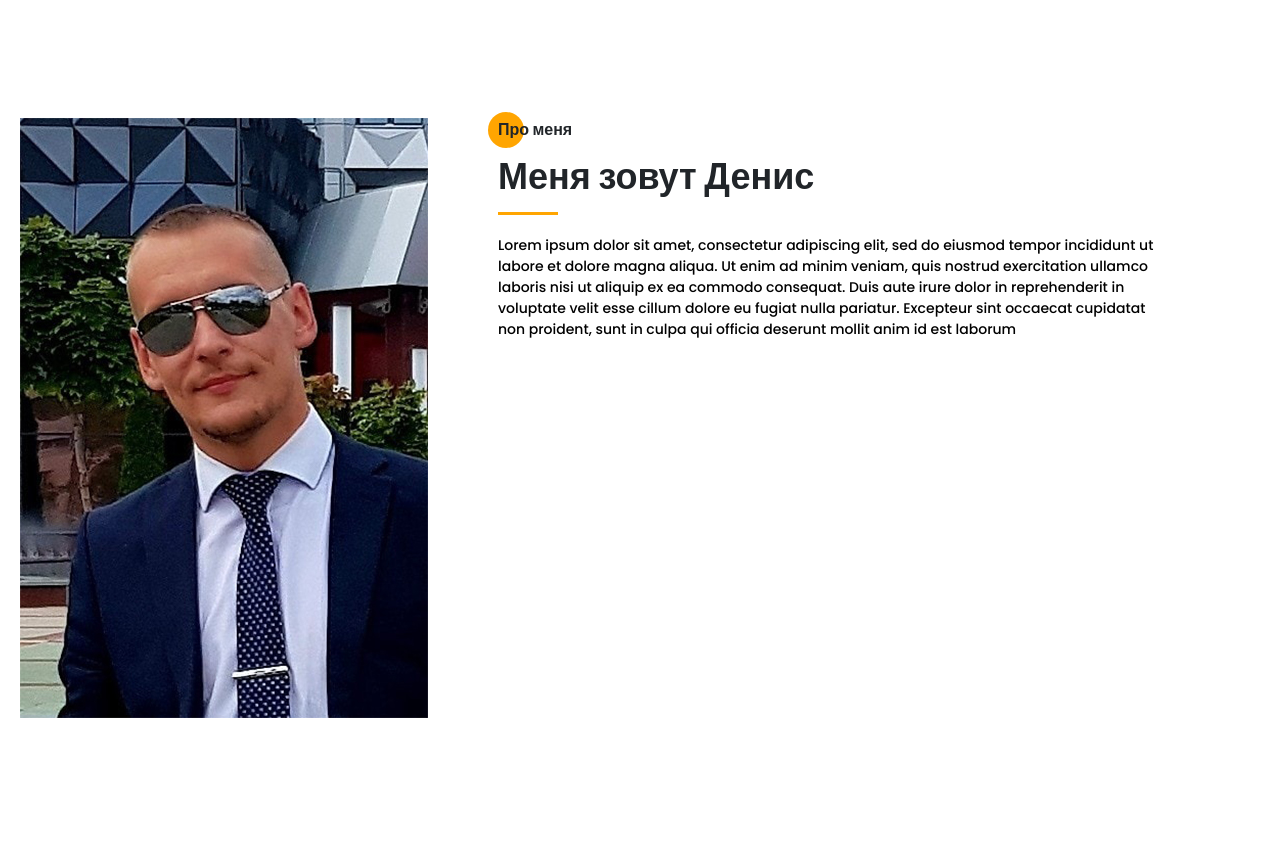
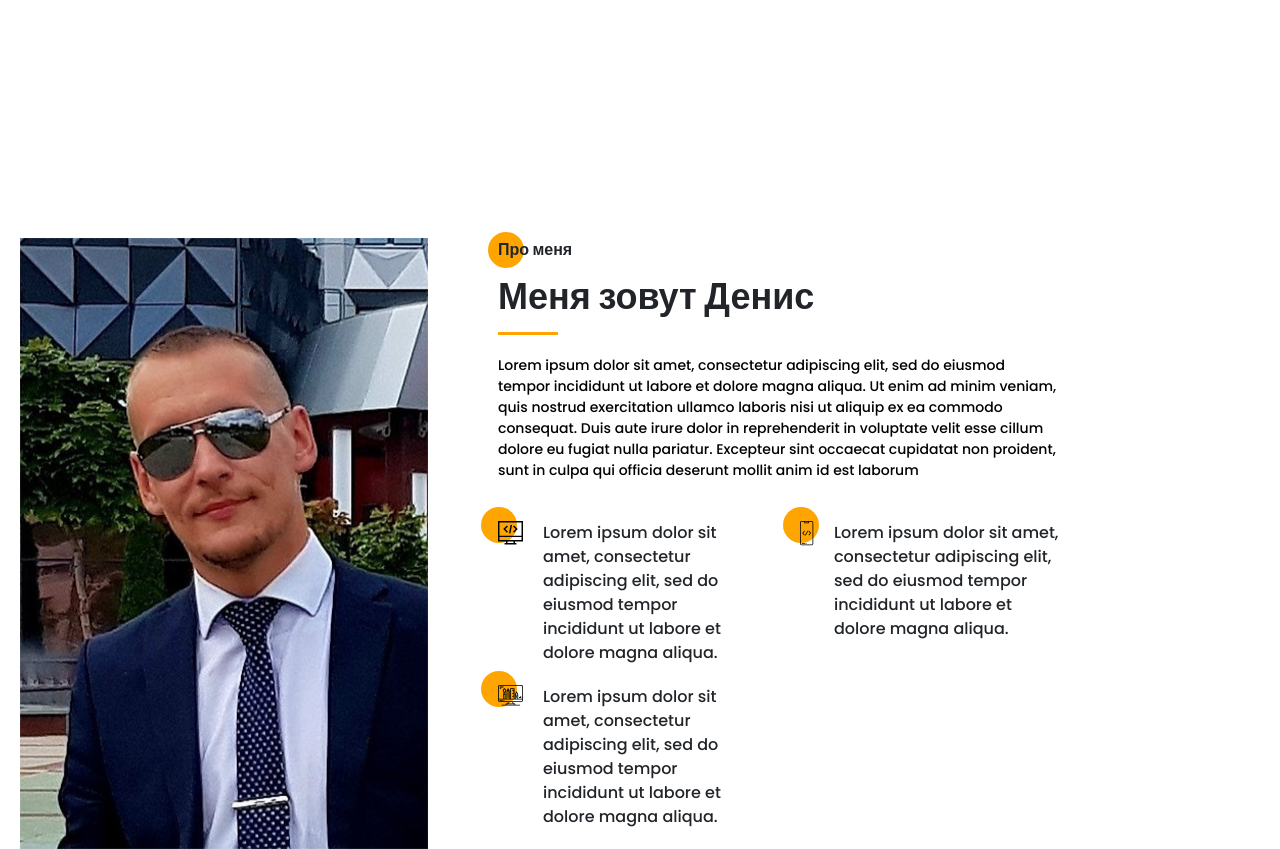
Before and after one commit to Dezmoss/Portfolio, a website: page src/index.html in a window 1280 px wide. Shown: the part 1016-1865 px from the top of the page. Before the commit the page ends 1734 px from the top, so only its background shows below. Drawn offline with Linux system fonts and the light colour scheme.

Commit message:
About section complete

```diff
--- a/src/index.html
+++ b/src/index.html
@@ -101,20 +101,19 @@
                     <h2 class="title_fz36">Меня зовут Денис</h2>
                     <div class="divider"></div>
                     <h2 class="about__text">Lorem ipsum dolor sit amet, consectetur adipiscing elit, sed do eiusmod tempor incididunt ut labore et dolore magna aliqua. Ut enim ad minim veniam, quis nostrud exercitation ullamco laboris nisi ut aliquip ex ea commodo consequat. Duis aute irure dolor in reprehenderit in voluptate velit esse cillum dolore eu fugiat nulla pariatur. Excepteur sint occaecat cupidatat non proident, sunt in culpa qui officia deserunt mollit anim id est laborum</h2>
-                </div>
-
                     <div class="about__skills">
                         <div class="about__item">
-                        <img src="" alt="" class="about__icon">
-                        <div class="about_descr"></div>
+                            <img src="icons/about_me/web_development.svg" alt="webdev" class="about__icon about_icon1">
+                            <div class="about__descr">Lorem ipsum dolor sit amet, consectetur adipiscing elit, sed do eiusmod tempor incididunt ut labore et dolore magna aliqua.</div>
                         </div>
                         <div class="about__item">
-                        <img src="" alt="" class="about__icon">
-                        <div class="about_descr"></div>
+                            <img src="icons/about_me/mobile_dev.svg" alt="mobdev" class="about__icon about_icon2">
+                            <div class="about__descr">Lorem ipsum dolor sit amet, consectetur adipiscing elit, sed do eiusmod tempor incididunt ut labore et dolore magna aliqua.</div>
                         </div>
                         <div class="about__item">
-                        <img src="" alt="" class="about__icon">
-                        <div class="about_descr"></div>
+                            <img src="icons/about_me/design.svg" alt="design" class="about__icon about_icon3">
+                            <div class="about__descr">Lorem ipsum dolor sit amet, consectetur adipiscing elit, sed do eiusmod tempor incididunt ut labore et dolore magna aliqua.</div>
+                        </div>
                     </div>
                 </div>
             </div>
--- a/src/sass/base/_mixins.scss
+++ b/src/sass/base/_mixins.scss
@@ -11,3 +11,17 @@
         top: -25%;
     }
 }
+
+@mixin before_circle_about {
+    &:before {
+        content: '';
+        position: absolute;
+        width: 36px;
+        height: 36px;
+        border-radius: 100%;
+        background: $main-color;
+        left: -17px;
+        z-index: -1;
+        top: -14px;
+    }
+}
--- a/src/sass/blocks/_about.scss
+++ b/src/sass/blocks/_about.scss
@@ -4,6 +4,7 @@
     &__wrapper {
         display: flex;
         justify-content: flex-start;
+        margin: 120px 100px 0 0;
     }
     &__info {
         margin-left: 70px;
@@ -15,9 +16,42 @@
         line-height: 21px;
         color: #000000;
     }
+    &__skills {
+        display: flex;
+        justify-content: space-between;
+        margin-top: 40px;
+        flex-wrap: wrap;
+    }
+    &__item {
+        position: relative;
+        display: flex;
+        justify-content: flex-start;
+        width: 260px;
+        min-height: 115px;
+        margin-bottom: 20px;
+        position: relative;
+        @include before_circle_about;
+        z-index: 2;
+    }
+    &__descr {
+        margin-left: 20px;
+    }
+
     &_about-me {
         position: relative;
         @include before_circle;
         z-index: 2;
     }
+    &_icon1 {
+        width: 25px;
+        height: 24px;
+    }
+    &_icon2 {
+        width: 14px;
+        height: 25px;
+    }
+    &_icon3 {
+        width: 25px;
+        height: 21px;
+    }
 }
```
Also changed, not shown: dist/css/style.min.css, dist/index.html, src/css/style.min.css. Lines whose indentation alone changed are shown as unchanged.
